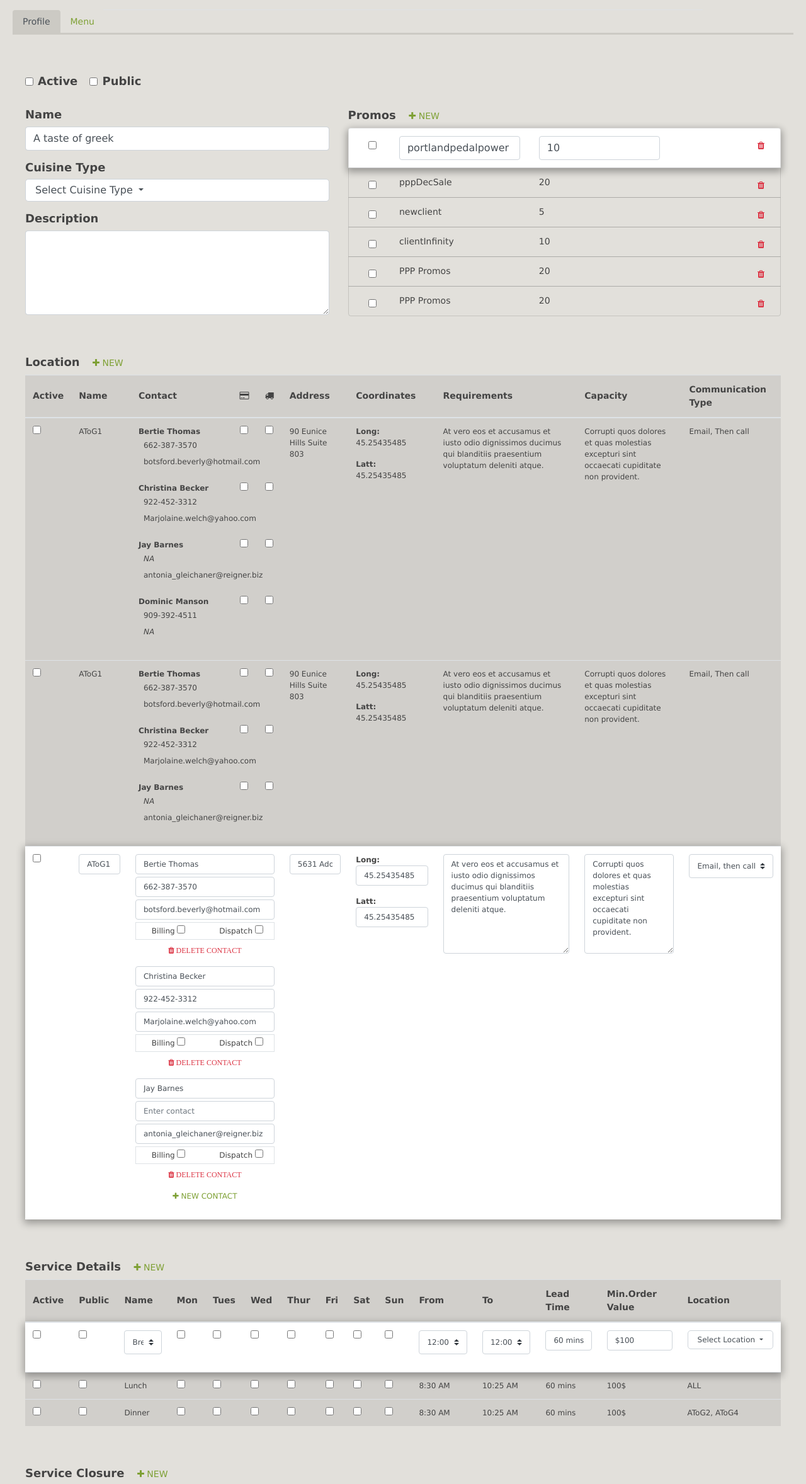
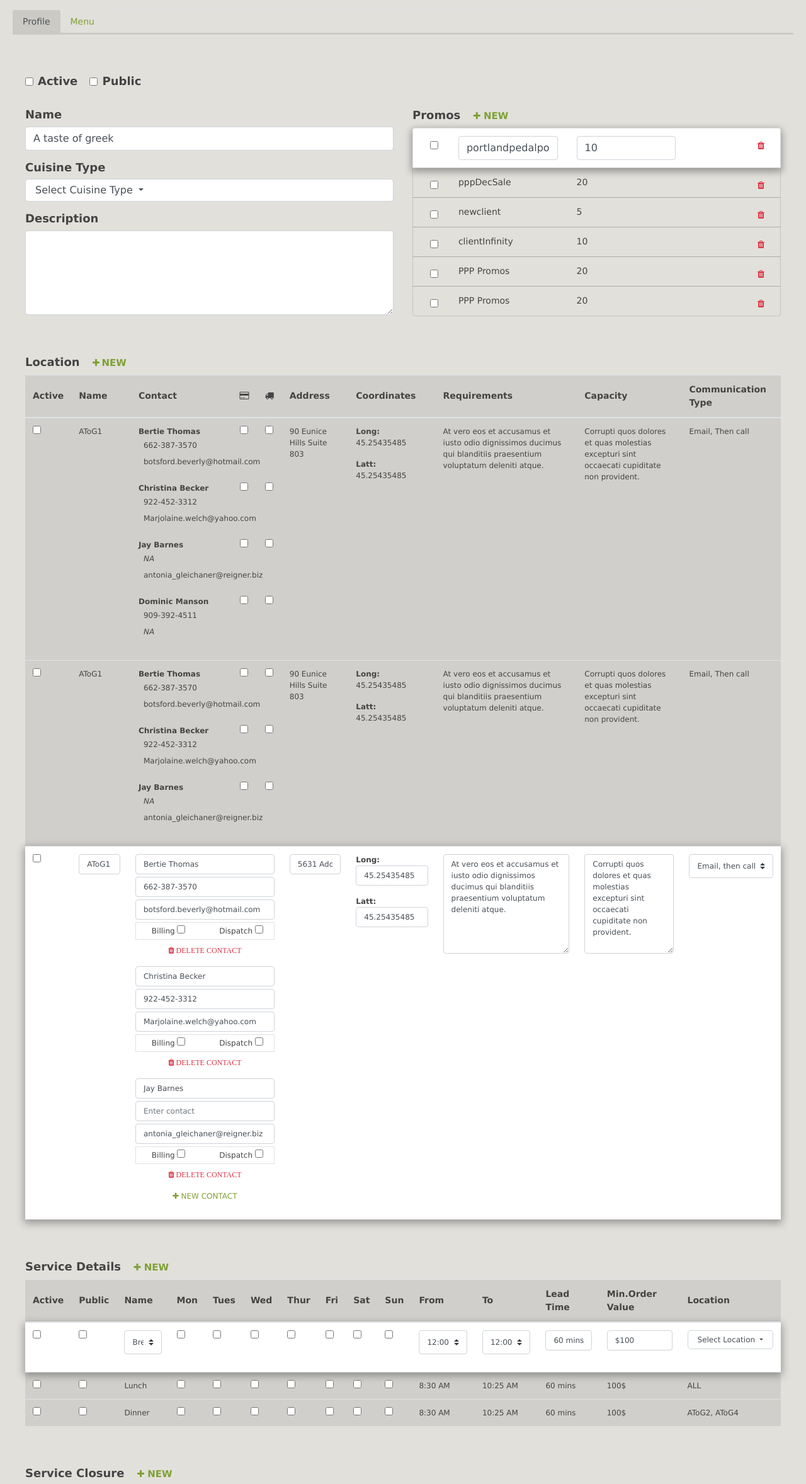
Before and after one commit to ArthurBaduyen/portlandPedalPower, a website: page PPP/application/index.html in a window 1280 px wide. Shown: the part 199-2555 px from the top of the page at 63% size. Drawn offline with nearby package versions, Linux system fonts and the light colour scheme; a script that the page names is missing; files whose address does not match are found by name.

Commit message:
updated style

```diff
--- a/PPP/application/index.html
+++ b/PPP/application/index.html
@@ -6,6 +6,9 @@
 	<link rel="stylesheet" type="text/css" href="css/styles.css">
 	<link rel="stylesheet" type="text/css" href="css/ppp1.css">
 	<link rel="stylesheet" type="text/css" href="css/ppp2.css">
+
+	<script src="https://cloud.tinymce.com/stable/tinymce.min.js"></script>
+  	<script>tinymce.init({ selector:'textarea' });</script>
 </head>
 <body class="pb-5">
 	<div id="cms-content">
@@ -95,7 +98,7 @@
 								</div>
 
 								<div class="row justify-content-start">
-									<div class="col-md-5 col">
+									<div class="col-md-6 col">
 										<div class="form-group">
 											<label class="h5 bold" for="name">Name</label>
 											<input type="email" class="form-control" id="name" aria-describedby="emailHelp" placeholder="Enter name" Value="A taste of greek">
@@ -135,17 +138,15 @@
 
 										<div class="form-group">
 											<label class="h5 bold" for="textarea">Description</label>
-											<textarea class="form-control" id="textarea" rows="5"></textarea>
+											<textarea class="form-control mce-window" id="textarea" rows="5"></textarea>
 										</div>
 									</div>
 
 									<!-- PROMO CODES -->
-									<div class="col-md-7 col">
+									<div class="col-md-6 col">
 										<div class="pt-3 pb-2">
 											<label class="h5 bold d-inline" for="textarea">Promos</label>
-											<a href="#" class="ml-3 text-upper no-decor ">
-												<i class="fa fa-plus"></i> New
-											</a>
+											<a href="#" class="ml-3 text-upper no-decor fa fa-plus"></a>
 										</div>
 
 										<ul class="list-group">
@@ -265,8 +266,7 @@
 									<div class="col-md-12 col mt-5 mb-2
 									">
 										<label class="h5 bold d-inline" for="textarea">Location</label>
-										<a href="#" class="ml-3 d-inline text-upper no-decor ">
-											<i class="fa fa-plus"></i> New
+										<a href="#" class="ml-3 d-inline text-upper no-decor fa fa-plus">
 										</a>
 
 										<!-- MANAGE COLUMNS FUNCTION STARTS HERE -->
@@ -642,9 +642,7 @@
 									<!-- SERVICE DETAILS STARTS HERE-->
 									<div class="col-md-12 col mt-5 mb-2">
 										<label class="h5 bold d-inline" for="textarea">Service Details</label>
-										<a href="#" class="ml-3 d-inline text-upper no-decor ">
-											<i class="fa fa-plus"></i> New
-										</a>
+										<a href="#" class="ml-3 d-inline text-upper no-decor fa fa-plus"></a>
 									</div>
 									<div class="col-md-12 col">
 										<table class="table table-hover table-active">
@@ -907,9 +905,7 @@
 									<!-- SERVICE CLOSURE STARTS HERE-->
 									<div class="col-md-12 col mt-5 mb-2">
 										<label class="h5 bold d-inline" for="textarea">Service Closure</label>
-										<a href="#" class="ml-3 d-inline text-upper no-decor ">
-											<i class="fa fa-plus"></i> New
-										</a>
+										<a href="#" class="ml-3 d-inline text-upper no-decor fa fa-plus"></a>
 									</div>
 									<div class="col-md-12 col">
 										<table class="table table-hover table-active">
@@ -1052,7 +1048,7 @@
 											</tbody>
 										</table>
 									</div>
-									<div class="text-center mt-5">
+									<div class="text-center mt-5 mx-auto">
 										<button type="button" class="btn btn-secondary d-inline p-2 pl-3 pr-3">Cancel</button>
 										<button type="button" class="btn btn-success d-inline p-2 pl-3 pr-3">Update Vendor</button>
 									</div>
@@ -1082,7 +1078,14 @@
 
 
 
-	<!-- TABS -->
+	<!-- MCE -->
+	<script type="text/javascript">
+		$(document).on('focusin', function(e) {
+		  if ($(e.target).closest(".mce-window").length) {
+		    e.stopImmediatePropagation();
+		  }
+		});
+	</script>
 
 
 
--- a/PPP/application/scss/components/utilities.scss
+++ b/PPP/application/scss/components/utilities.scss
@@ -18,4 +18,13 @@
 
 		}
 	}
+
+	a{
+		&.fa-plus:after {
+			content: " New";
+			font-family: verdana;
+			font-weight: 600;
+			font-size: 15px;
+		}
+	}
 }
```
Also changed, not shown: PPP/application/css/styles.css.
